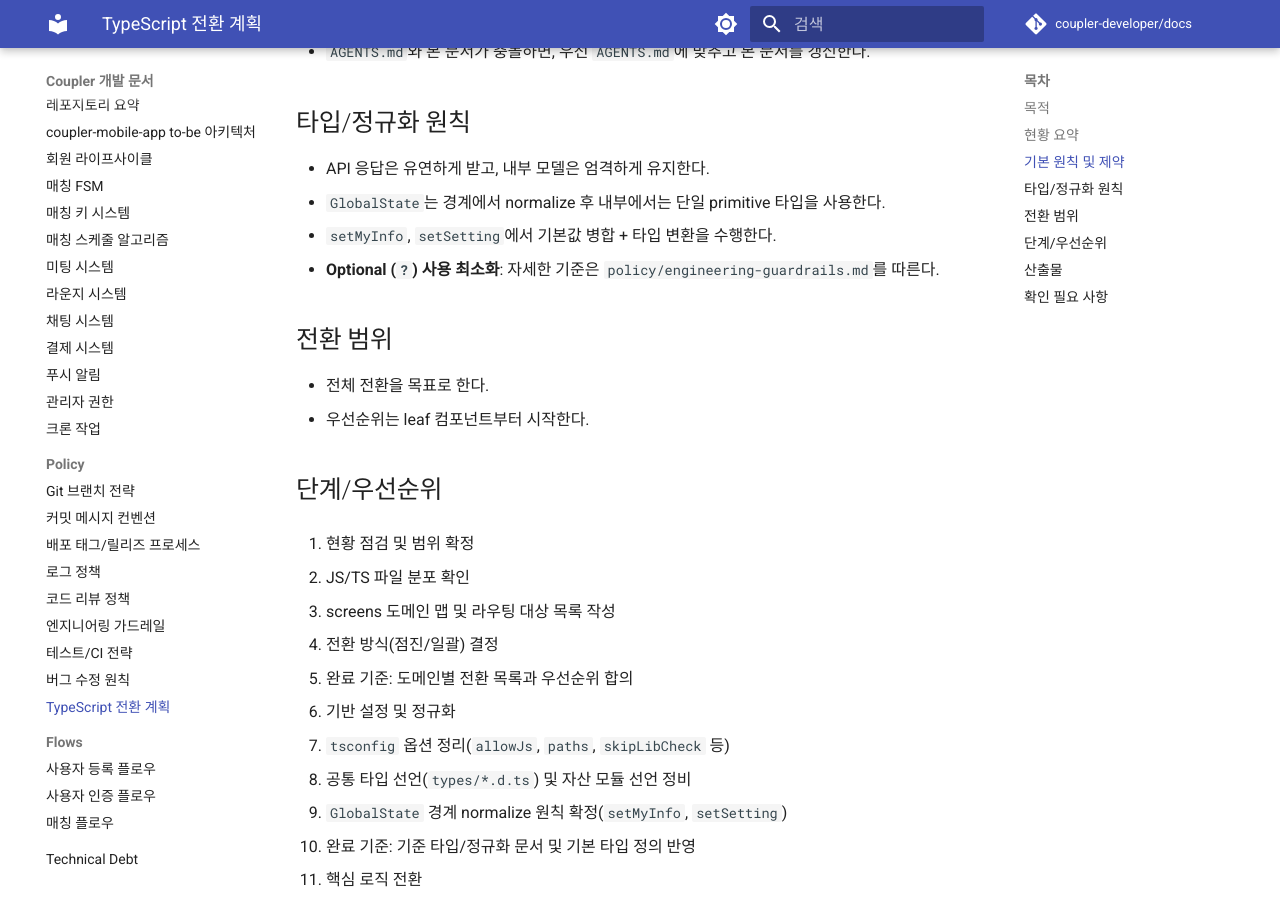
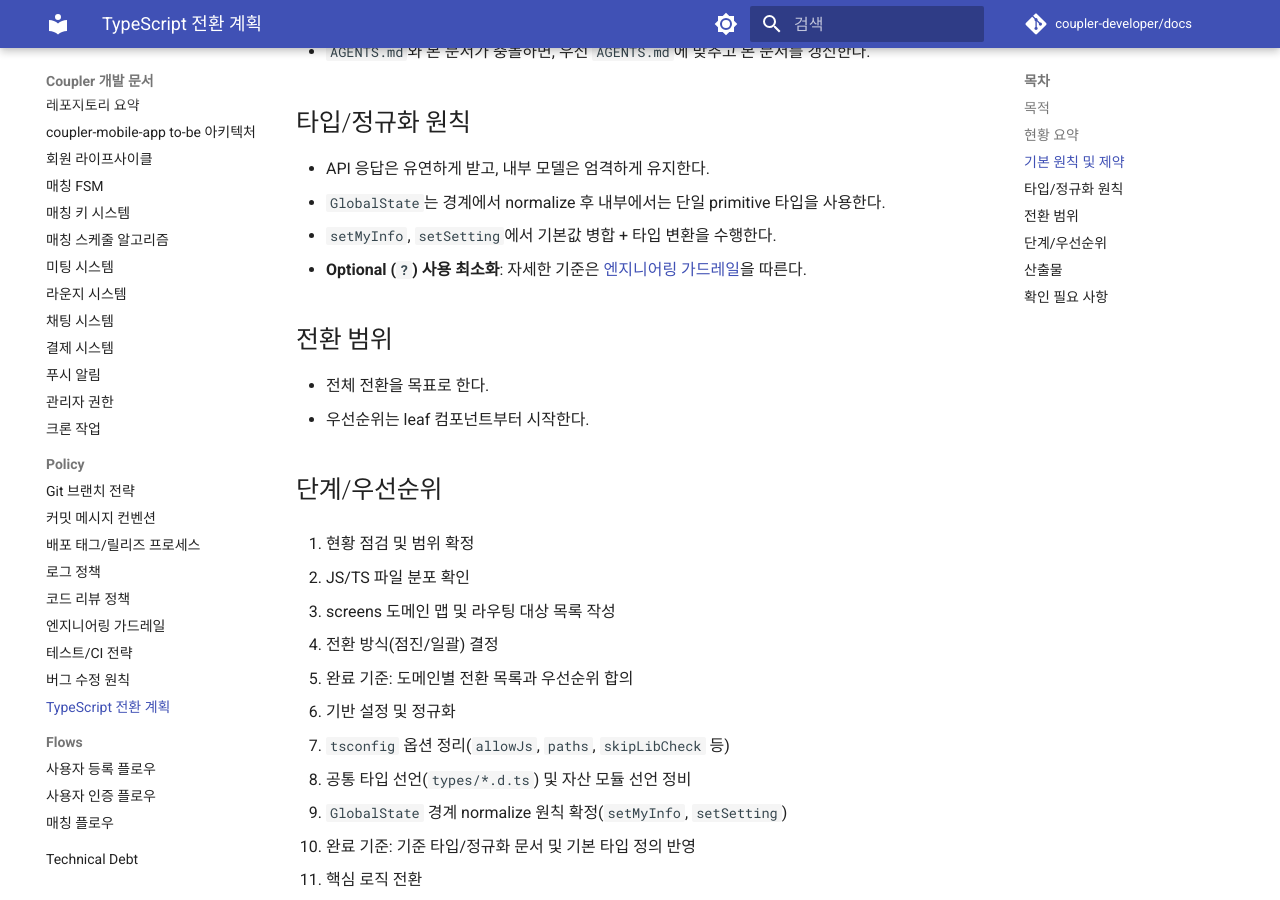
Before and after one commit to coupler-developer/docs, an MkDocs documentation site: the page built from content/policy/typescript-migration-plan.md, in a window 1280 px wide and 900 px high, scrolled down 794 px. Built offline with MkDocs 1.6.1 and Material for MkDocs 9.7.7, drawn with Linux system fonts in a browser that asks for light colours; comment, search, counter and statistics services are not loaded.

Commit message:
docs: ts migration plan에서 guardrails 링크 수정
Changes:

- policy 경로를 같은 디렉토리 상대 링크로 수정

Tests:

- yarn lint:md

```diff
--- a/content/policy/typescript-migration-plan.md
+++ b/content/policy/typescript-migration-plan.md
@@ -28,7 +28,7 @@
 - API 응답은 유연하게 받고, 내부 모델은 엄격하게 유지한다.
 - `GlobalState`는 경계에서 normalize 후 내부에서는 단일 primitive 타입을 사용한다.
 - `setMyInfo`, `setSetting`에서 기본값 병합 + 타입 변환을 수행한다.
-- **Optional (`?`) 사용 최소화**: 자세한 기준은 `policy/engineering-guardrails.md`를 따른다.
+- **Optional (`?`) 사용 최소화**: 자세한 기준은 [엔지니어링 가드레일](engineering-guardrails.md)을 따른다.
 
 ## 전환 범위
 
```
